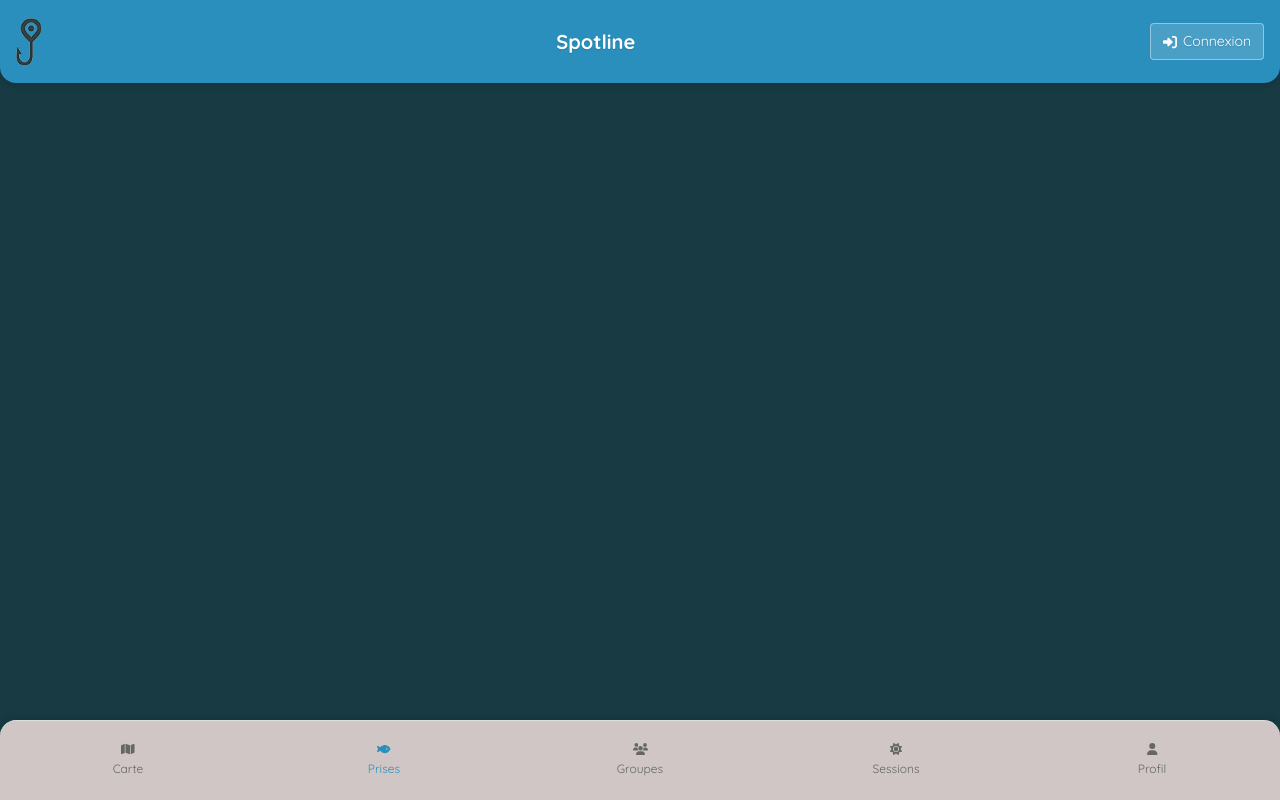
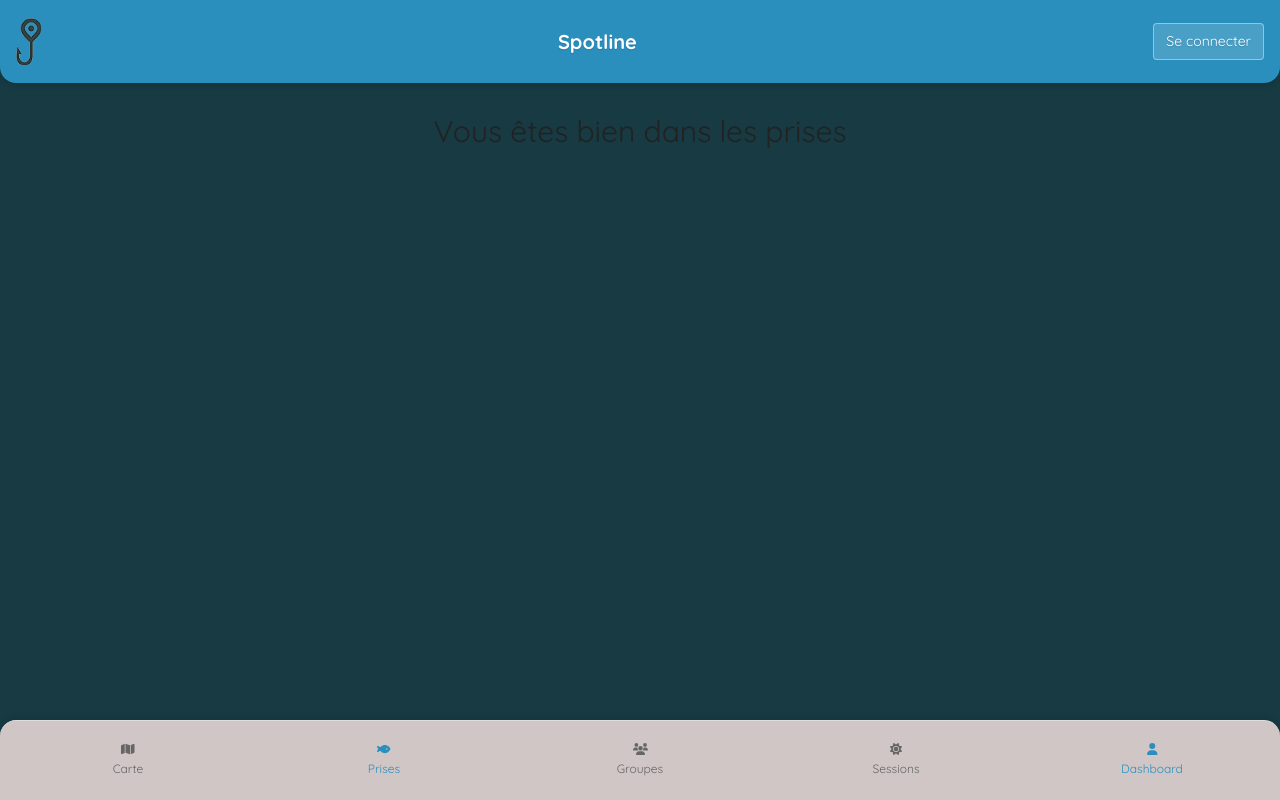
Before and after one commit to MatthieuGriffon/spotline, a Vue app in the folder frontend/: page /catches in a window 1280 px wide. Built offline with nearby package versions, Linux system fonts and the light colour scheme; no server answers; the HTML template or start-up script is replaced by a standard one; what @splidejs/vue-splide would draw is missing.

Commit message:
Ajout des composants de base + routing dynamique Dashboard selon rôle

```diff
--- a/frontend/src/components/auth/AuthModal.vue
+++ b/frontend/src/components/auth/AuthModal.vue
@@ -30,10 +30,17 @@ const handleSubmit = async () => {
     }
   } else {
     await authStore.login(email.value, password.value)
-    if (authStore.user) {
-      emit('close')
-      router.push('/dashboard')
-    }
+if (authStore.user) {
+    console.log('[DEBUG] Redirection, rôle =', authStore.user.role)
+  emit('close')
+
+  const role = authStore.user.role.toLowerCase()
+  if (role === 'admin') {
+    router.push('/admin')
+  } else if (role === 'user') {
+    router.push('/dashboard')
+  }
+}
   }
 }
 </script>
--- a/frontend/src/components/layout/AppFooter.vue
+++ b/frontend/src/components/layout/AppFooter.vue
@@ -1,3 +1,21 @@
+<script setup lang="ts">
+import { useRoute } from 'vue-router'
+import { useAuthStore } from '@/stores/useAuthStore'
+import { computed } from 'vue'
+
+const route = useRoute()
+const authStore = useAuthStore()
+
+const isActive = (path: string) => route.path.startsWith(path)
+
+const dashboardRoute = computed(() => {
+  const role = authStore.user?.role?.toLowerCase()
+  if (role === 'admin') return '/admin'
+  if (role === 'user') return '/dashboard'
+  return '/'
+})
+</script>
+
 <template>
   <footer class="app-footer">
     <nav class="footer-nav">
@@ -17,19 +35,17 @@
         <font-awesome-icon icon="sun" />
         <span>Sessions</span>
       </RouterLink>
-      <RouterLink to="/profile" class="nav-item" :class="{ active: isActive('/profile') }">
-        <font-awesome-icon icon="user" />
-        <span>Profil</span>
-      </RouterLink>
+      <RouterLink
+  :to="dashboardRoute"
+  class="nav-item"
+  :class="{ active: isActive(dashboardRoute) }"
+>
+  <font-awesome-icon icon="user" />
+  <span>Dashboard</span>
+</RouterLink>
     </nav>
   </footer>
 </template>
 
-<script setup lang="ts">
-import { useRoute } from 'vue-router'
-const route = useRoute()
-
-const isActive = (path: string) => route.path.startsWith(path)
-</script>
 
 <style scoped src="../styles/AppFooter.scss" lang="scss" />
--- a/frontend/src/components/layout/AppHeader.vue
+++ b/frontend/src/components/layout/AppHeader.vue
@@ -1,13 +1,17 @@
 <script setup lang="ts">
 import { ref, onMounted } from 'vue'
-
+import { useAuthStore } from '@/stores/useAuthStore'
+import { useRouter } from 'vue-router'
 const temperature = ref<string | null>(null)
 const city = ref<string | null>(null)
 const iconCode = ref<string | null>(null)
 const description = ref<string | null>(null)
 const weatherEmoji = ref<string>('')
 defineEmits(['auth-requested'])
+
 const API_KEY = import.meta.env.VITE_OPENWEATHER_API_KEY
+const authStore = useAuthStore()
+const router = useRouter()
 
 const getWeatherEmoji = (icon: string): string => {
   const map: Record<string, string> = {
@@ -23,7 +27,14 @@ const getWeatherEmoji = (icon: string): string => {
   }
   return map[icon] ?? '❔'
 }
-
+const handleLogout = async () => {
+  try {
+    await authStore.logout()
+    router.push('/')
+  } catch (err) {
+    console.error('Erreur à la déconnexion :', err)
+  }
+}
 const fetchWeather = async (lat: number, lon: number) => {
   try {
     const res = await fetch(
@@ -51,6 +62,7 @@ onMounted(() => {
     )
   }
 })
+
 </script>
 <template>
   <header class="header">
@@ -71,10 +83,22 @@ onMounted(() => {
     </div>
 
     <div class="header-action">
-      <button class="auth-button" @click="$emit('auth-requested')">
-  <font-awesome-icon icon="sign-in-alt" /> Connexion
+  <button
+    v-if="!authStore.user"
+    @click="$emit('auth-requested')"
+    class="auth-button"
+  >
+    Se connecter
+  </button>
+
+  <button
+  v-else
+  class="auth-button"
+  @click="handleLogout"
+>
+  Se déconnecter
 </button>
-    </div>
+</div>
   </header>
 </template>
 
--- a/frontend/src/router/index.ts
+++ b/frontend/src/router/index.ts
@@ -21,7 +21,27 @@ const router = createRouter({
   name: 'AdminDashboard',
   component: () => import('@/views/dashboard/AdminDashboard.vue'),
   meta: { requiresAuth: true, role: 'admin' }
-}
+},
+  {
+      path: '/map',
+      name: 'MapView',
+      component: () => import('@/views/map/MapView.vue')
+    },
+    {
+      path: '/catches',
+      name: 'CatchesView',
+      component: () => import('@/views/catches/CatchesView.vue')
+    },
+    {
+      path: '/groups',
+      name: 'GroupsView',
+      component: () => import('@/views/groups/GroupsView.vue')
+    },
+    {
+      path: '/sessions',
+      name: 'SessionsView',
+      component: () => import('@/views/sessions/SessionsView.vue')
+    }
   ]
 })
 
@@ -36,20 +56,17 @@ router.beforeEach(async (to, from, next) => {
     }
   }
 
-  // Redirige vers home si l'accès est protégé et pas connecté
-  if (to.meta.role && authStore.user?.role.toLowerCase() !== to.meta.role) {
-  return next({ name: 'home' })
-}
+  const role = authStore.user?.role?.toLowerCase()
+  const requiredRole = String(to.meta.role || '').toLowerCase()
 
-  // Vérifie que le rôle correspond
-  if (to.meta.role) {
-  const role = authStore.user?.role?.toLowerCase()
-  if (!role || role !== to.meta.role) {
+  console.log('[DEBUG] Navigation vers', to.path, '| rôle utilisateur :', role, '| attendu :', requiredRole)
+
+  if (to.meta.role && role !== requiredRole) {
     return next({ name: 'home' })
   }
-}
 
   return next()
 })
 
+
 export default router
--- a/frontend/src/stores/useAuthStore.ts
+++ b/frontend/src/stores/useAuthStore.ts
@@ -1,7 +1,6 @@
 import { defineStore } from 'pinia'
 import { ref } from 'vue'
 import { loginUser, registerUser, getMe, logoutUser } from '@/api/auth'
-
 
 export interface User {
   id: string
@@ -22,9 +21,12 @@ export const useAuthStore = defineStore('auth', () => {
     isLoading.value = true
     errorMessage.value = null
     successMessage.value = null
+
     try {
       const data = await loginUser(email, password)
       await fetchMe()
+      console.log('[DEBUG] user après login:', user.value)
+
       successMessage.value = data.message || 'Connexion réussie'
     } catch (err: any) {
       errorMessage.value = err.message ?? 'Erreur lors de la connexion'
@@ -37,6 +39,7 @@ export const useAuthStore = defineStore('auth', () => {
     isLoading.value = true
     errorMessage.value = null
     successMessage.value = null
+
     try {
       const data = await registerUser(email, pseudo, password)
       successMessage.value = data.message || 'Compte créé ! Vérifie ta boîte mail.'
--- a/frontend/src/views/HomeView.vue
+++ b/frontend/src/views/HomeView.vue
@@ -4,6 +4,7 @@ import MiniMap from '@/components/ui/MiniMap.vue'
 import TopEspecesCard from '@/components/stats/TopEspecesCard.vue'
 import FeatureIntroCard from '@/components/layout/home/FeatureIntroCard.vue'
 import EmailSentModal from '@/components/auth/EmailSentModal.vue'
+
 
 import { ref } from 'vue'
 
@@ -29,7 +30,7 @@ const topEspeces = [
 </script>
 
 <template>
-  <Layout>
+
     <div class="hero-wrapper">
       <div class="hero-content">
         <div class="hero-illustration">
@@ -70,7 +71,7 @@ const topEspeces = [
   v-if="showEmailSentModal"
   @close="showEmailSentModal = false"
 />
-  </Layout>
+
 </template>
 
 <style scoped src="@/views/styles/HomeView.scss" lang="scss" />
--- /dev/null
+++ b/frontend/src/views/catches/CatchesView.vue
@@ -0,0 +1,14 @@
+<script setup lang="ts"></script>
+
+<template>
+  <div class="basic-view">
+    <h1>Vous êtes bien dans les prises</h1>
+  </div>
+</template>
+
+<style scoped>
+.basic-view {
+  padding: 1.5rem;
+  text-align: center;
+}
+</style>
--- a/frontend/src/views/dashboard/AdminDashboard.vue
+++ b/frontend/src/views/dashboard/AdminDashboard.vue
@@ -9,10 +9,8 @@ const authStore = useAuthStore()
     <h1>Tableau de bord administrateur</h1>
 
     <div v-if="authStore.user" class="admin-info">
-      <p><strong>ID :</strong> {{ authStore.user.id }}</p>
       <p><strong>Pseudo :</strong> {{ authStore.user.pseudo }}</p>
       <p><strong>Email :</strong> {{ authStore.user.email }}</p>
-      <p><strong>Rôle :</strong> {{ authStore.user.role }}</p>
     </div>
 
     <div v-else>
--- /dev/null
+++ b/frontend/src/views/groups/GroupsView.vue
@@ -0,0 +1,14 @@
+<script setup lang="ts"></script>
+
+<template>
+  <div class="basic-view">
+    <h1>Vous êtes bien dans les groupes</h1>
+  </div>
+</template>
+
+<style scoped>
+.basic-view {
+  padding: 1.5rem;
+  text-align: center;
+}
+</style>
--- /dev/null
+++ b/frontend/src/views/map/MapView.vue
@@ -0,0 +1,14 @@
+<script setup lang="ts"></script>
+
+<template>
+  <div class="basic-view">
+    <h1>Vous êtes bien dans la carte</h1>
+  </div>
+</template>
+
+<style scoped>
+.basic-view {
+  padding: 1.5rem;
+  text-align: center;
+}
+</style>
--- /dev/null
+++ b/frontend/src/views/sessions/SessionsView.vue
@@ -0,0 +1,14 @@
+<script setup lang="ts"></script>
+
+<template>
+  <div class="basic-view">
+    <h1>Vous êtes bien dans les sessions</h1>
+  </div>
+</template>
+
+<style scoped>
+.basic-view {
+  padding: 1.5rem;
+  text-align: center;
+}
+</style>
```
